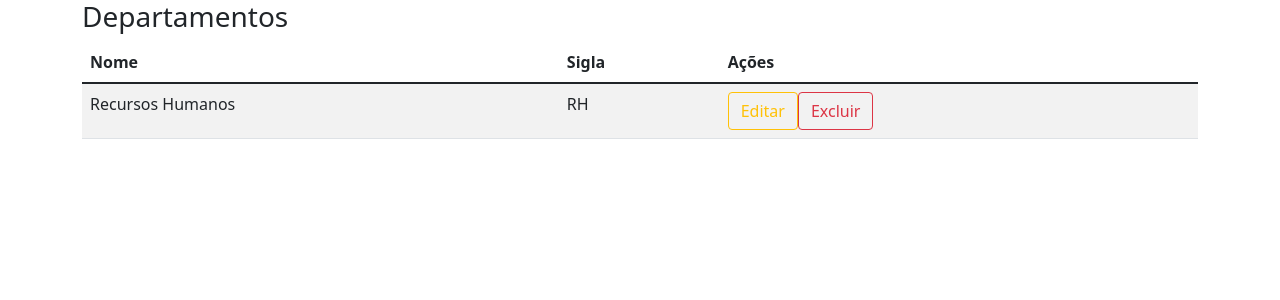
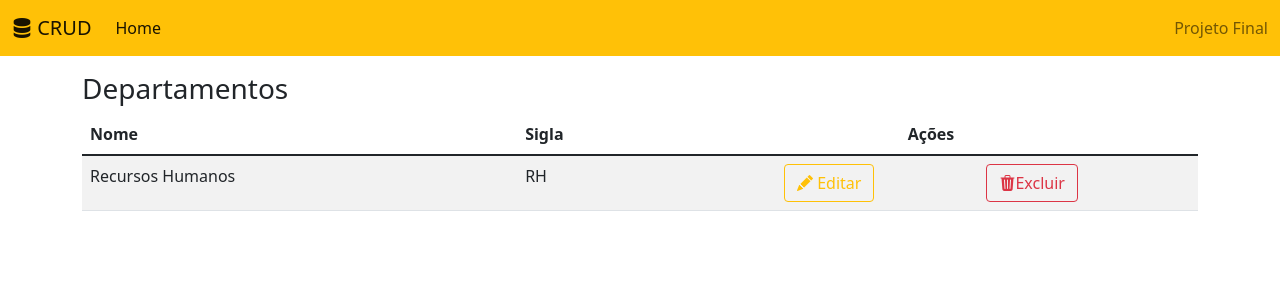
Before and after one commit to LidiMG/1605990-projeto-final, a React (Create React App) app in the folder crud/: page / in a window 1280 px wide. Shown: the top 300 px of the page. Built offline with nearby package versions, Linux system fonts and the light colour scheme.

Commit message:
Aula2: NavBar, helpers, Axios

```diff
--- a/crud/package.json
+++ b/crud/package.json
@@ -11,7 +11,8 @@
     "react-scripts": "5.0.1",
     "web-vitals": "^2.1.4",
     "bootstrap": "^5.1.3",
-    "bootstrap-icons": "^1.8.3"
+    "bootstrap-icons": "^1.8.3",
+    "axios": "^0.27.2"
   },
   "scripts": {
     "start": "react-scripts start",
--- a/crud/src/App.js
+++ b/crud/src/App.js
@@ -1,35 +1,20 @@
-import 'bootstrap/dist/css/bootstrap.min.css'
+import 'bootstrap/dist/css/bootstrap.min.css';
+import 'bootstrap-icons/font/bootstrap-icons.css';
+import Menu from './components/Menu';
+import ListaDepartamentos from './components/ListaDepartamentos';
+
 
 function App() {
   return (
+    <>
+    <Menu />
+
     <div className='container'>
-      <h3>Departamentos</h3>
-
-      <table className='table table-striped'>
-        <thead>
-          <tr>
-            <th>Nome</th>
-            <th>Sigla</th>
-            <th>Ações</th>
-          </tr>
-        </thead>
-
-        <tbody>
-          <tr>
-            <td>Recursos Humanos</td>
-            <td>RH</td>
-            <td>
-              <button className='btn btn-outline-warning'>Editar</button>
-              <button className='btn btn-outline-danger'>Excluir</button>
-            </td>
-          </tr>
+      <ListaDepartamentos />
 
 
-        </tbody>
-
-      </table>
-
     </div>
+    </>
   );
 }
 
--- /dev/null
+++ b/crud/src/components/ListaDepartamentos/index.js
@@ -0,0 +1,42 @@
+import React from "react";
+
+const ListaDepartamentos = () => {
+    return (
+        <>
+
+            <h3 className="mt-3">Departamentos</h3>
+
+            <table className='table table-striped'>
+                <thead>
+                    <tr>
+                        <th>Nome</th>
+                        <th>Sigla</th>
+                        <th className="text-center">Ações</th>
+                    </tr>
+                </thead>
+
+                <tbody>
+                    <tr>
+                        <td>Recursos Humanos</td>
+                        <td>RH</td>
+                        <td>
+                            <div className="d-flex justify-content-evenly">
+                            <button className='btn btn-outline-warning'>
+                                <i className="bi bi-pencil-fill"/> Editar
+                                </button>
+                            <button className='btn btn-outline-danger'>
+                            <i className="bi bi-trash3-fill"/>Excluir
+                            </button>
+                            </div>
+                        </td>
+                    </tr>
+
+
+                </tbody>
+
+            </table>
+        </>
+    )
+}
+
+export default ListaDepartamentos;
--- /dev/null
+++ b/crud/src/components/Menu/index.js
@@ -0,0 +1,28 @@
+import React from "react";
+
+const Menu = () => {
+    return (
+        <nav className="navbar navbar-expand-lg navbar-light bg-warning">
+            <div className="container-fluid">
+                <a className="navbar-brand" href="#">
+                    <i className="bi bi-server"/> CRUD
+                </a>
+                <button className="navbar-toggler" type="button" data-bs-toggle="collapse" data-bs-target="#navbarText" aria-controls="navbarText" aria-expanded="false" aria-label="Toggle navigation">
+                    <span className="navbar-toggler-icon"></span>
+                </button>
+                <div className="collapse navbar-collapse" id="navbarText">
+                    <ul className="navbar-nav me-auto mb-2 mb-lg-0">
+                        <li className="nav-item">
+                            <a className="nav-link active" aria-current="page" href="#">Home</a>
+                        </li>
+                    </ul>
+                    <span className="navbar-text">
+                        Projeto Final
+                    </span>
+                </div>
+            </div>
+        </nav>
+    )
+}
+
+export default Menu;
--- /dev/null
+++ b/crud/src/services/departamentos.js
@@ -0,0 +1,6 @@
+import api from "./api";
+
+const getDepartamentos = async () => {
+    const resp = await api.get('/departamentos')
+    return resp.data
+}
```
Also changed, not shown: crud/src/services/api.js (added, +9 -0 lines), 1 other file (tests, documents, lock files or other folders).
